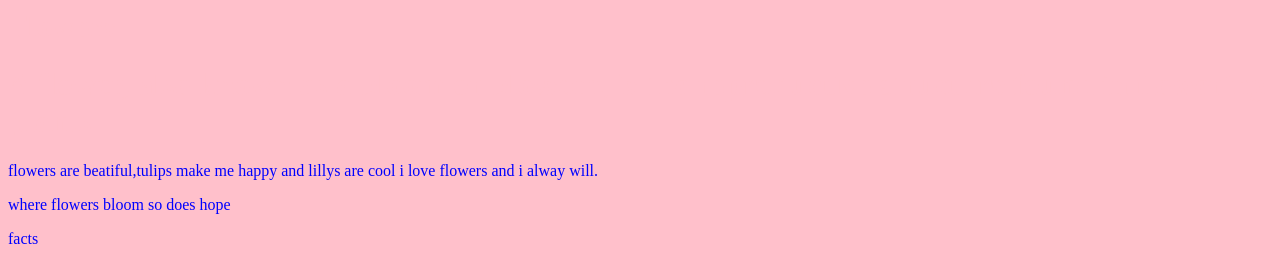
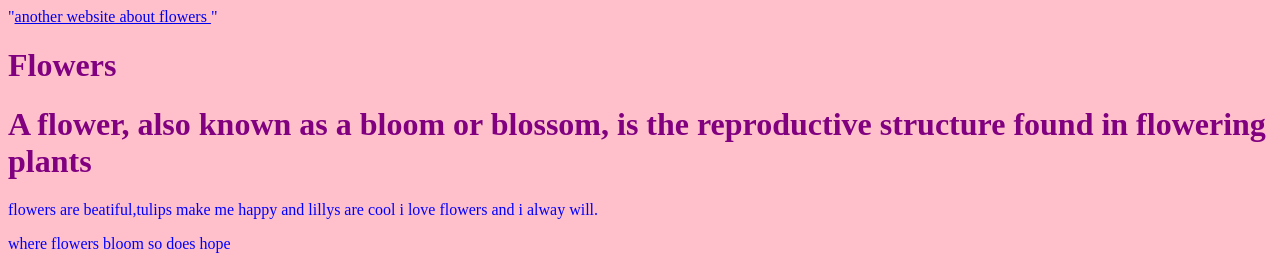
Before and after one commit to aj11164/pages, a plain HTML site: page index.html in a window 1280 px wide. Shown: the top 261 px of the page. Drawn offline with Linux system fonts and the light colour scheme.

Commit message:
Update index.html

```diff
--- a/index.html
+++ b/index.html
@@ -1,21 +1,27 @@
 <html>
+
   <head>
-    <title>Annabel</title>
+    "<a href=target="_bhttps://www.roseandblossom.com/info/about-flowers/lank ">another website about flowers </a>"
+    <title>flowers and more</title>
+    <h1>Flowers</h1>
+
   <body style="background-color:pink;">
+
     </head>
     <style>
-
       body {
 
         color: blue;
       }
 
       h1 {
-  color:pink;
+        color: purple;
       }
+
     </style>
+
     <body>
-    <h1>Flowers</h1>
+
       <h1>A flower, also known as a bloom or blossom, is the reproductive structure found in flowering plants</h1>
       <p> flowers are beatiful,tulips make me happy and lillys are cool i love flowers and i alway will. </p>
       <p>where flowers bloom so does hope</p>
@@ -26,5 +32,6 @@ h1 {
       </ol>
     </body>
     <a href="#">back to the top</a>
+
 </html>
 <img width=400 src="https://www.thespruce.com/thmb/ZvuUSEbUXewXOq8XTM9cZBdZT98=/750x0/filters:no_upscale():max_bytes(150000):strip_icc():format(webp)/white-flowers-for-your-garden-4122501-hero-ae944c18e42d4956928ea584c8518392.JPG">
```
Lines whose indentation alone changed are shown as unchanged.
